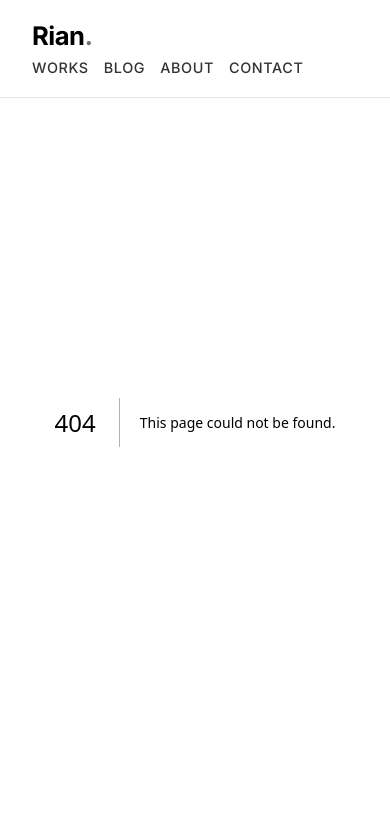
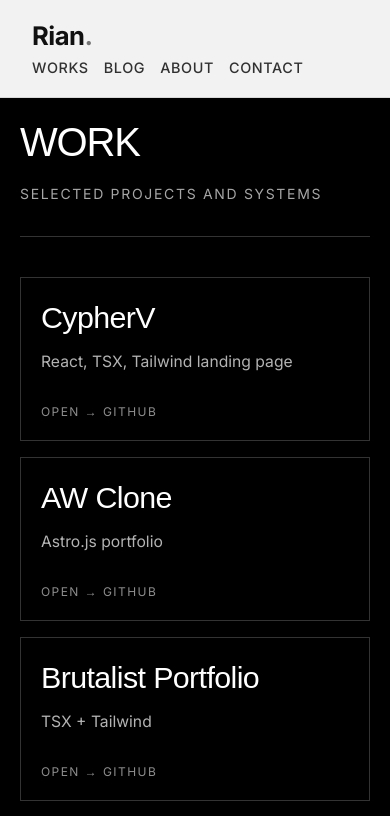
Before and after one commit to RianN9tProOfficial/vanguard-portfolio1, a Next.js app: page /work in a window 390 px wide. Before the commit this address had no page. Shown: the top 816 px of the page. Built offline with nearby package versions, Linux system fonts and the light colour scheme; a web font is replaced by a local one.

Commit message:
Fix mobile hero/timeline responsiveness and add work page

```diff
--- a/app/styles.css
+++ b/app/styles.css
@@ -2137,3 +2137,41 @@ a {
     padding-bottom: 4.8rem;
   }
 }
+
+@media (max-width: 768px) {
+  .hero {
+    width: 100%;
+    margin-inline: auto;
+    padding-left: 0.35rem;
+    padding-right: 0.35rem;
+    overflow: hidden;
+  }
+
+  .hero-inner {
+    max-width: 100%;
+  }
+
+  .hero-title,
+  .hero-subheading,
+  .hero-description {
+    overflow-wrap: anywhere;
+    word-break: normal;
+  }
+
+  .hero-actions {
+    width: 100%;
+  }
+
+  .journey-pinned-section {
+    height: auto !important;
+    min-height: 0;
+    padding-bottom: 3.5rem;
+  }
+
+  .journey-pin-wrapper {
+    position: static;
+    height: auto;
+    min-height: 0;
+    padding-top: 0.5rem;
+  }
+}
--- /dev/null
+++ b/app/work/page.tsx
@@ -0,0 +1,41 @@
+import Link from 'next/link';
+
+const projects = [
+  { title: 'CypherV', description: 'React, TSX, Tailwind landing page' },
+  { title: 'AW Clone', description: 'Astro.js portfolio' },
+  { title: 'Brutalist Portfolio', description: 'TSX + Tailwind' },
+  { title: 'Vanguard', description: 'Discord bot (moderation, music, anti-nuke)' },
+];
+
+export default function WorkPage() {
+  return (
+    <main className="min-h-screen bg-black text-white">
+      <section className="mx-auto w-full max-w-[1120px] px-5 pb-20 pt-28 sm:px-8 sm:pt-32">
+        <header className="border-b border-white/20 pb-8">
+          <h1 className="font-[family-name:var(--font-stix)] text-[clamp(2.5rem,8vw,5.2rem)] tracking-[-0.03em]">WORK</h1>
+          <p className="mt-3 font-[family-name:var(--font-inter)] text-sm tracking-[0.12em] text-white/65 uppercase">
+            selected projects and systems
+          </p>
+        </header>
+
+        <div className="mt-10 grid grid-cols-1 gap-4 md:grid-cols-2">
+          {projects.map((project) => (
+            <Link
+              key={project.title}
+              href="https://github.com/RianN9tProo"
+              target="_blank"
+              rel="noreferrer noopener"
+              className="group border border-white/20 p-5 transition duration-200 hover:-translate-y-[2px] hover:border-white/45 hover:opacity-95"
+            >
+              <h2 className="font-[family-name:var(--font-stix)] text-[1.9rem] leading-tight tracking-[-0.02em]">{project.title}</h2>
+              <p className="mt-3 font-[family-name:var(--font-inter)] text-[0.98rem] leading-7 text-white/70">{project.description}</p>
+              <p className="mt-7 font-[family-name:var(--font-inter)] text-xs tracking-[0.12em] text-white/55 uppercase group-hover:text-white/85">
+                OPEN → GITHUB
+              </p>
+            </Link>
+          ))}
+        </div>
+      </section>
+    </main>
+  );
+}
--- a/components/Navbar.tsx
+++ b/components/Navbar.tsx
@@ -1,7 +1,7 @@
 import Link from 'next/link';
 
 const navItems = [
-  { label: 'Works', href: '/#work' },
+  { label: 'Works', href: '/work' },
   { label: 'Blog', href: '/blog' },
   { label: 'About', href: '/about' },
   { label: 'Contact', href: '/contact' },
--- a/components/TimelineSection.tsx
+++ b/components/TimelineSection.tsx
@@ -54,10 +54,10 @@ export default function TimelineSection() {
     <section
       ref={sectionRef}
       aria-labelledby="journey-title"
-      className="relative bg-white text-black"
+      className="journey-pinned-section relative bg-white text-black"
       style={{ height: `${Math.max(420, journeyItems.length * 95)}vh` }}
     >
-      <div className="sticky top-0 flex h-screen items-center">
+      <div className="journey-pin-wrapper sticky top-0 flex h-screen items-center">
         <div className="mx-auto grid w-full max-w-[1120px] grid-cols-1 gap-8 px-6 md:grid-cols-[1fr_auto_1fr] md:items-center md:gap-8">
           <div className="text-left md:text-center">
             <p className="font-[family-name:var(--font-inter)] text-[0.72rem] tracking-[0.18em] text-black/55">02 / JOURNEY</p>
```
